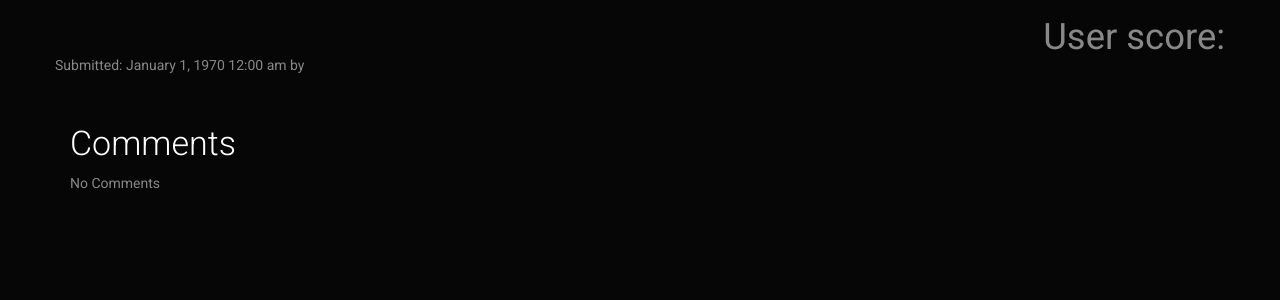
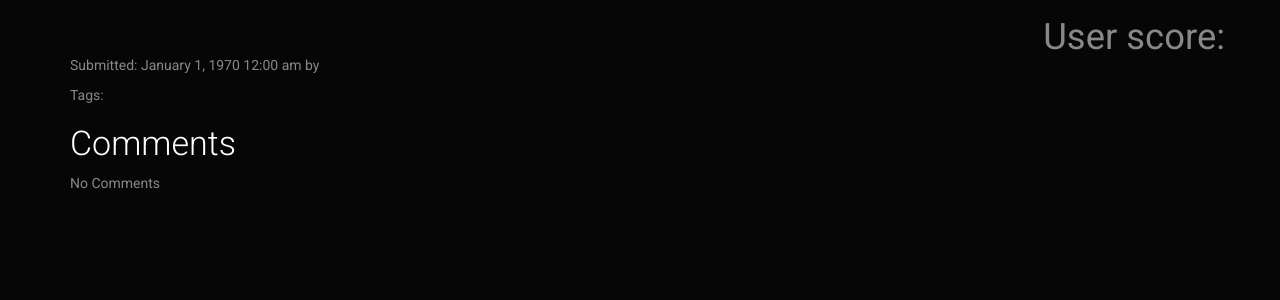
Before and after one commit to jvb93/cis444Project, a PHP site: page /restaurant.php?id=1 in a window 1280 px wide. Shown: the part 51-351 px from the top of the page. Run offline with PHP 8.4, Linux system fonts and the light colour scheme; data that the repository does not hold is empty.

Commit message:
more layout fixes

```diff
--- a/restaurant.php
+++ b/restaurant.php
@@ -18,9 +18,10 @@ echo("<div class='row'><div class='c ol-md-12'><h1><a href='$dataRow[4]' target=
             or die("<p>Could not perform database query by device type types.</p>"
             . "<p>Error Code " . mysql_errno()
             . ": " . mysql_error()) . "<p>";
-  echo("<div class='row'><p>Submitted: $mysqldate by $dataRow[3]</p>");
+  echo("<div class='row'><div class='col-md-12'><p>Submitted: $mysqldate by $dataRow[3]</p></div></div>");
 
-  echo("</div>");
+
+echo("<div class='row'><div class='col-md-12'>Tags: ");
 
 $tagRow = mysql_fetch_row($tags);
         do{
@@ -31,7 +32,7 @@ $tagRow = mysql_fetch_row($tags);
             $tagRow = mysql_fetch_row ($tags);
         } while ($tagRow);
 
-
+echo ("</div></div>");
 
   $tags =  mysql_query("SELECT tag_value from Tag join Tag_Restaurant_Mapping on Tag_Restaurant_Mapping.tag_id = Tag.id where Tag_Restaurant_Mapping.restaurant_id = '{$dataRow[0]}'")
             or die("<p>Could not perform database query by device type types.</p>"
```
